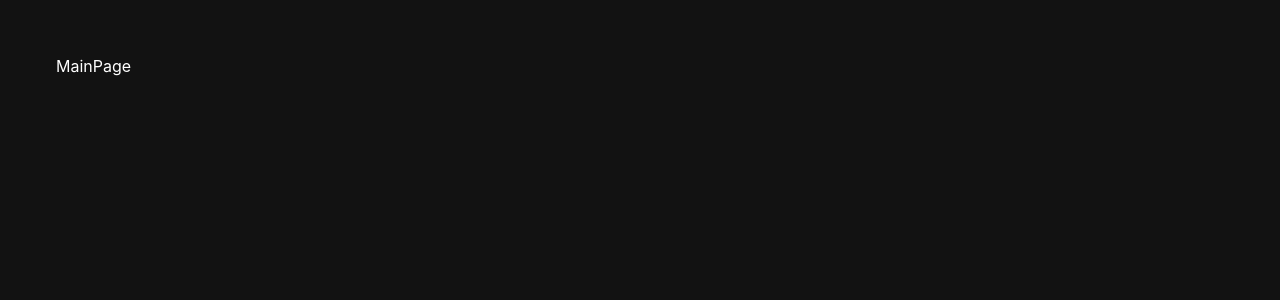
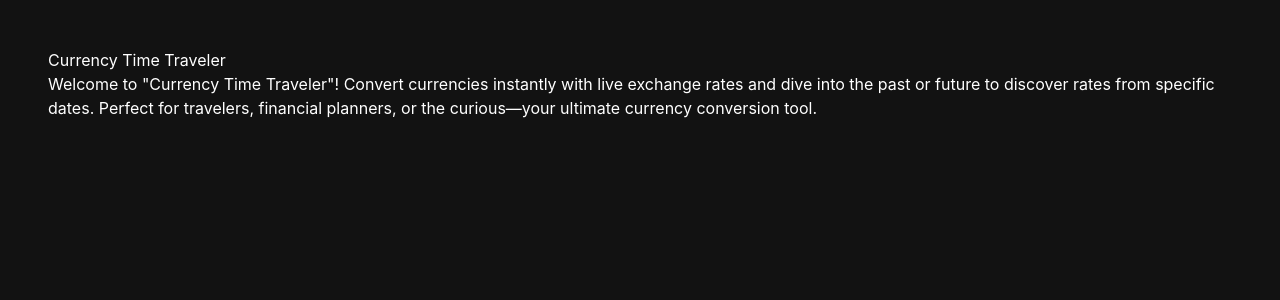
Before and after one commit to leshaan99/currency-converter-app, a React (Create React App) app in the folder client/: page / in a window 1280 px wide. Shown: the top 300 px of the page. Built offline with nearby package versions, Linux system fonts and the light colour scheme; the HTML template or start-up script is replaced by a standard one.

Commit message:
Add tailwind css

```diff
--- a/client/package.json
+++ b/client/package.json
@@ -34,5 +34,8 @@
       "last 1 firefox version",
       "last 1 safari version"
     ]
+  },
+  "devDependencies": {
+    "tailwindcss": "^3.4.15"
   }
 }
--- a/client/src/App.js
+++ b/client/src/App.js
@@ -1,5 +1,5 @@
 import './App.css';
-import MainPage from './src/MainPage';
+import { MainPage } from './src/MainPage';
 
 function App() {
   return (
--- a/client/src/index.css
+++ b/client/src/index.css
@@ -1,3 +1,7 @@
+@tailwind base;
+@tailwind components;
+@tailwind utilities;
+
 body {
   padding: 3rem;
   background: #121212;
--- a/client/src/src/MainPage.js
+++ b/client/src/src/MainPage.js
@@ -1,7 +1,10 @@
 import React from 'react'
 
-export default function MainPage() {
+export const MainPage = () => {
   return (
-    <div>MainPage</div>
+    <div>
+      <h1>Currency Time Traveler</h1>
+      <p>Welcome to "Currency Time Traveler"! Convert currencies instantly with live exchange rates and dive into the past or future to discover rates from specific dates. Perfect for travelers, financial planners, or the curious—your ultimate currency conversion tool.</p>
+    </div>
   )
 }
--- /dev/null
+++ b/client/tailwind.config.js
@@ -0,0 +1,8 @@
+/** @type {import('tailwindcss').Config} */
+module.exports = {
+  content: ["./src/**/*.{html,js}"],
+  theme: {
+    extend: {},
+  },
+  plugins: [],
+}
```
Also changed, not shown: 1 other file (tests, documents, lock files or other folders).
